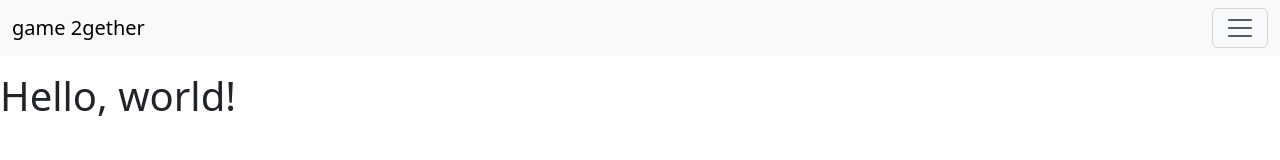
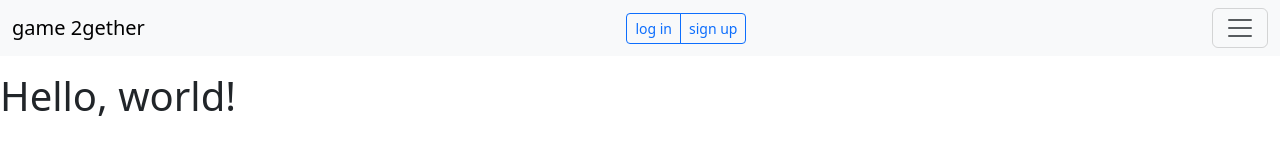
Before and after one commit to parwow/game_site, a plain HTML site: page index.html in a window 1280 px wide. Drawn offline with nearby package versions, Linux system fonts and the light colour scheme.

Commit message:
버튼추가

```diff
--- a/index.html
+++ b/index.html
@@ -10,6 +10,10 @@
     <nav class="navbar bg-body-tertiary fixed-top">
 <div class="container-fluid">
   <a class="navbar-brand" href="#">game 2gether</a>
+  <div class="btn-group btn-group-sm" role="group" aria-label="Small button group">
+    <button type="button" class="btn btn-outline-primary" onclick="location.href='login'">log in</button>
+    <button type="button" class="btn btn-outline-primary" onclick="location.href='signup'">sign up</button>
+  </div>
   <button class="navbar-toggler" type="button" data-bs-toggle="offcanvas" data-bs-target="#offcanvasNavbar" aria-controls="offcanvasNavbar" aria-label="Toggle navigation">
     <span class="navbar-toggler-icon"></span>
   </button>
```
